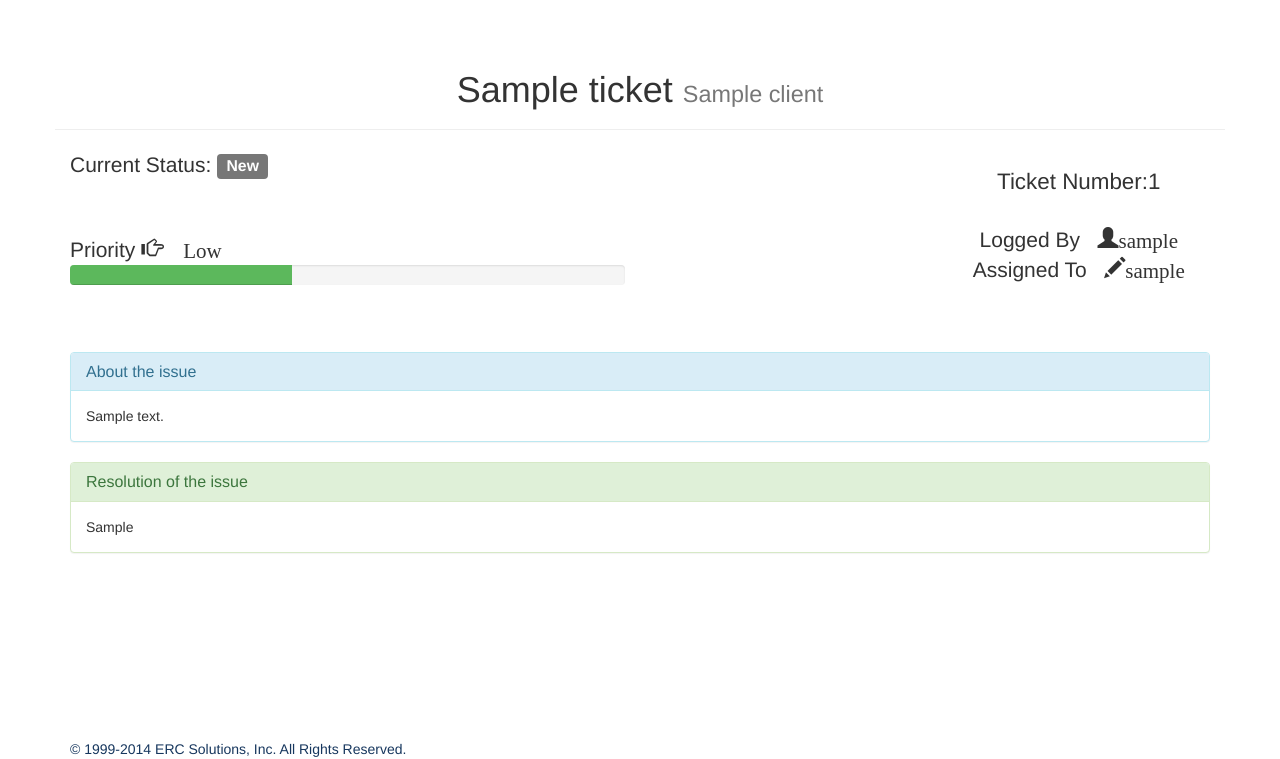
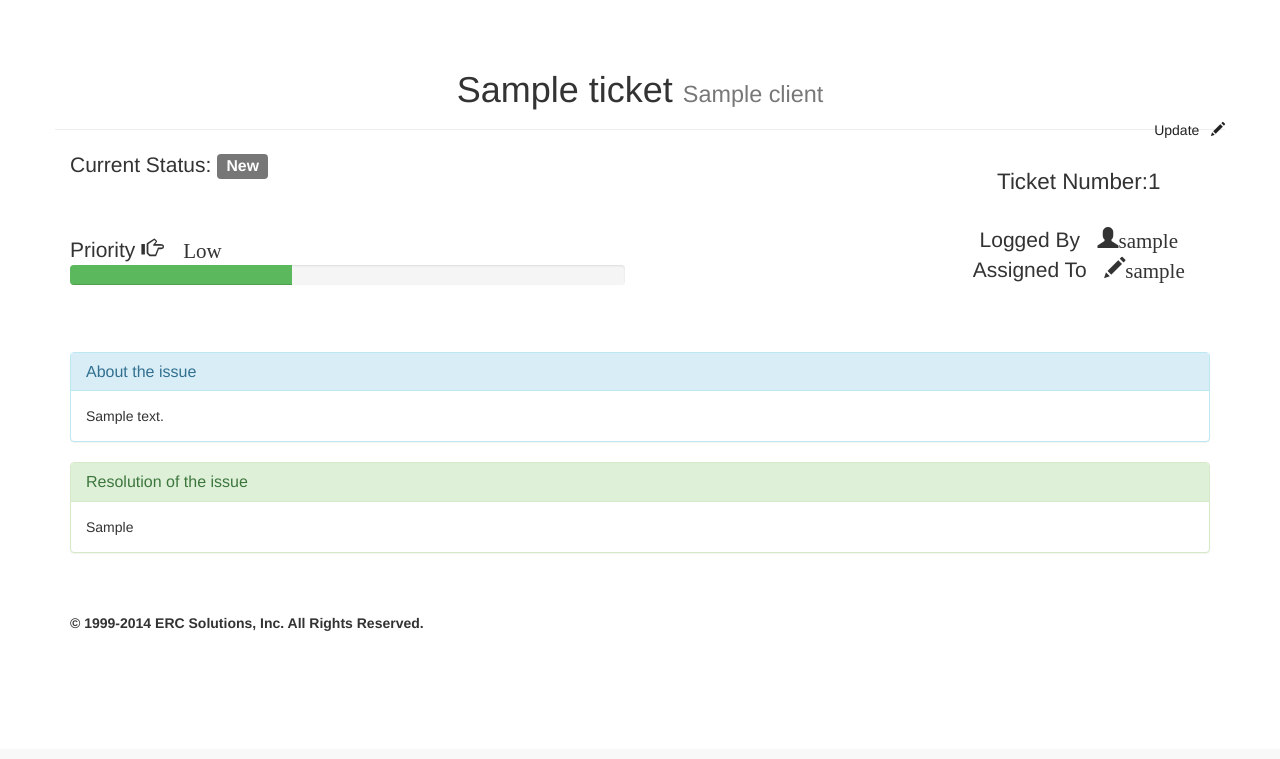
Before and after one commit to sai-prasanna/issuetracker, a Django app: page /tickets/1/ in a window 1280 px wide. Shown: the part 51-810 px from the top of the page. After the commit the page ends 682 px from the top, so only its background shows below. Run offline with Django 3.2, Linux system fonts and the light colour scheme; tables that the repository leaves empty hold one stand-in row (values such as "Sample post"); some libraries are stand-ins or nearby versions.

Commit message:
Design Changes

```diff
--- a/main/templates/main/base.html
+++ b/main/templates/main/base.html
@@ -34,39 +34,34 @@
           <ul class="nav navbar-nav">
             <li class="active"><a href="{% url 'index' %}">Home</a></li>
             {% for group in user.groups.all %}
-            {% if group.name == 'Helpdesk' %}
-            <li>
-                <a href="{% url 'ticket_create' %}" style="text-decoration: none;">Create Issue</a>
-            </li>
+              {% if group.name == 'HelpDesk' %}
+              <li>
+                  <a href="{% url 'ticket_create' %}" style="text-decoration: none;">Create Issue</a>
+              </li>
             {% endif %}
             {% endfor %}
             <li><a href="{% url 'ticket_list' %}">View Issues</a></li>
             <li><a href="#">About</a></li>
         </ul>
         <ul class="nav navbar-nav navbar-right">
-          <li>
+
           {% if request.user.is_authenticated %}
-            <a href="#" style="color:#FFF;">Welcome {{request.user.username}}</a>
+            <li><a href="#" style="color:#FFF;">Welcome {{request.user.username}}</a></li>
+            <li><a href="{% url 'logout' %}" >Logout</a></li>
           {% else %}
             <li><a href="#">New User?</a></li>
+            <li><a href="{% url 'login' %}" >Login</a></li>
           {% endif %}
-          </li>
-            <li>
-              {% if request.user.is_authenticated %}
-              <a href="{% url 'logout' %}" >Logout</a>
-              {% else %}
-              <a href="{% url 'login' %}" >Login</a>
-              {% endif %}
-          </li>
+
       </ul>
     </div><!--/.nav-collapse -->
     </div>
     </div>
 
 
-<div class="container" style="height:600px;">
+<div class="container" style="">
 <div class="row">
-    <div class="col-md-12 column">
+    <div class="col-md-12">
         {% if messages %}
         {% for message in messages %}
         <div class="alert alert-dismissable alert-{{ message.tags }}">
@@ -78,14 +73,16 @@
  </div>
 </div>
 {% block content %}{% endblock %}
+
+<div class="row">
+    <div class="col-md-12" style="margin-top:40px;text-align:left;font-weight:bold;">
+       <span id="footer">© 1999-2014 ERC Solutions, Inc. All Rights Reserved.</span>
+  </div>
+</div>
 </div>
 {% block body_extra %}{% endblock %}
 
-<div class="footer">
-  <div class="container">
-    © 1999-2014 ERC Solutions, Inc. All Rights Reserved.
-  </div>
-</div>
+
 {% block js %}
   <script type="text/javascript" src="{% static 'main/js/jquery-2.1.1.min.js' %}"></script>
   <script type="text/javascript" src="{% static 'main/js/bootstrap.min.js' %}"></script>
--- a/main/templates/main/login.html
+++ b/main/templates/main/login.html
@@ -10,7 +10,7 @@
 {% block head_title %}Login{% endblock %}
 
 {% block content %}
-<div class="row">
+<div class="row" style="height:500px;">
     <div class="column col-md-6 col-md-offset-3" >
 
         <form method="post" action="{% url 'login' %}">
--- a/main/templates/main/ticket_detail.html
+++ b/main/templates/main/ticket_detail.html
@@ -11,6 +11,9 @@
 .priority {padding-top: 10%; font-size: 150%;}
 .page-header {text-align: center;}
 .desc {padding-top: 4%;}
+.update{display: inline-block;float: right;}
+.update a{text-decoration: none; color:#222;}
+.update a:hover {color:black; font-weight: bold;}
 </style>
 {% endblock %}
 
@@ -18,7 +21,11 @@
 <div class="row">
 	<div class="page-header">
   		<h1>{{ticket.name}} <small>{{ticket.client}}</small></h1>
+        <div class="update">
+        <a href="/tickets/{{ticket.id}}/update"> Update&nbsp&nbsp&nbsp<span class="glyphicon glyphicon-pencil"></span></a>
+    </div>
 	</div>
+
 </div>
 <div class="row">
 	<div class="col-md-6">
--- a/main/templates/main/ticket_form.html
+++ b/main/templates/main/ticket_form.html
@@ -9,7 +9,9 @@
     <div class="column col-md-6 col-md-offset-3">
         <form action="" method="post">{% csrf_token %}
             {{ form|crispy }}
-            <input type="submit" value="Create" />
+
+
+            <input type="submit" value={% if request.resolver_match.url_name == "ticket_update" %}"Update"{% else%}"Create"{% endif %} />
         </form>
     </div>
 </div>
--- a/main/urls.py
+++ b/main/urls.py
@@ -10,7 +10,7 @@ urlpatterns = patterns('',
         url(r'^tickets/$', TicketListView.as_view(), name='ticket_list'),
         url(r'^tickets/new/$', TicketCreateView.as_view(), name='ticket_create'),
         url(r'^tickets/(?P<pk>[0-9]+)/$',TicketDetailView.as_view(), name='ticket_detail'),
-        url(r'^tickets/(?P<pk>[0-9]+)/update$',TicketUpdateView.as_view(), name='ticket_update'),
+        url(r'^tickets/(?P<pk>[0-9]+)/update/$',TicketUpdateView.as_view(), name='ticket_update'),
 
 
 
--- a/main/views.py
+++ b/main/views.py
@@ -42,7 +42,7 @@ class TicketCreateView(SuccessMessageMixin, CreateView):
 
     @method_decorator(login_required)
     def dispatch(self, *args, **kwargs):
-        if self.request.user.groups.filter(name='Helpdesk').exist():
+        if self.request.user.groups.filter(name='Helpdesk').exists():
             return super(TicketCreateView, self).dispatch(*args, **kwargs)
         else:
             return redirect('index')
@@ -71,6 +71,10 @@ class TicketUpdateView(SuccessMessageMixin, UpdateView):
     def get_form_class(self):
         if self.request.user.groups.filter(name='Engineers').exists():
             return EngineerUpdateTicketForm
+        elif self.request.user.groups.filter(name='HelpDesk').exists():
+            self.template_name = 'main/ticket_form.html'
+            return CreateTicketForm
+
 
 
     @method_decorator(login_required)
```
